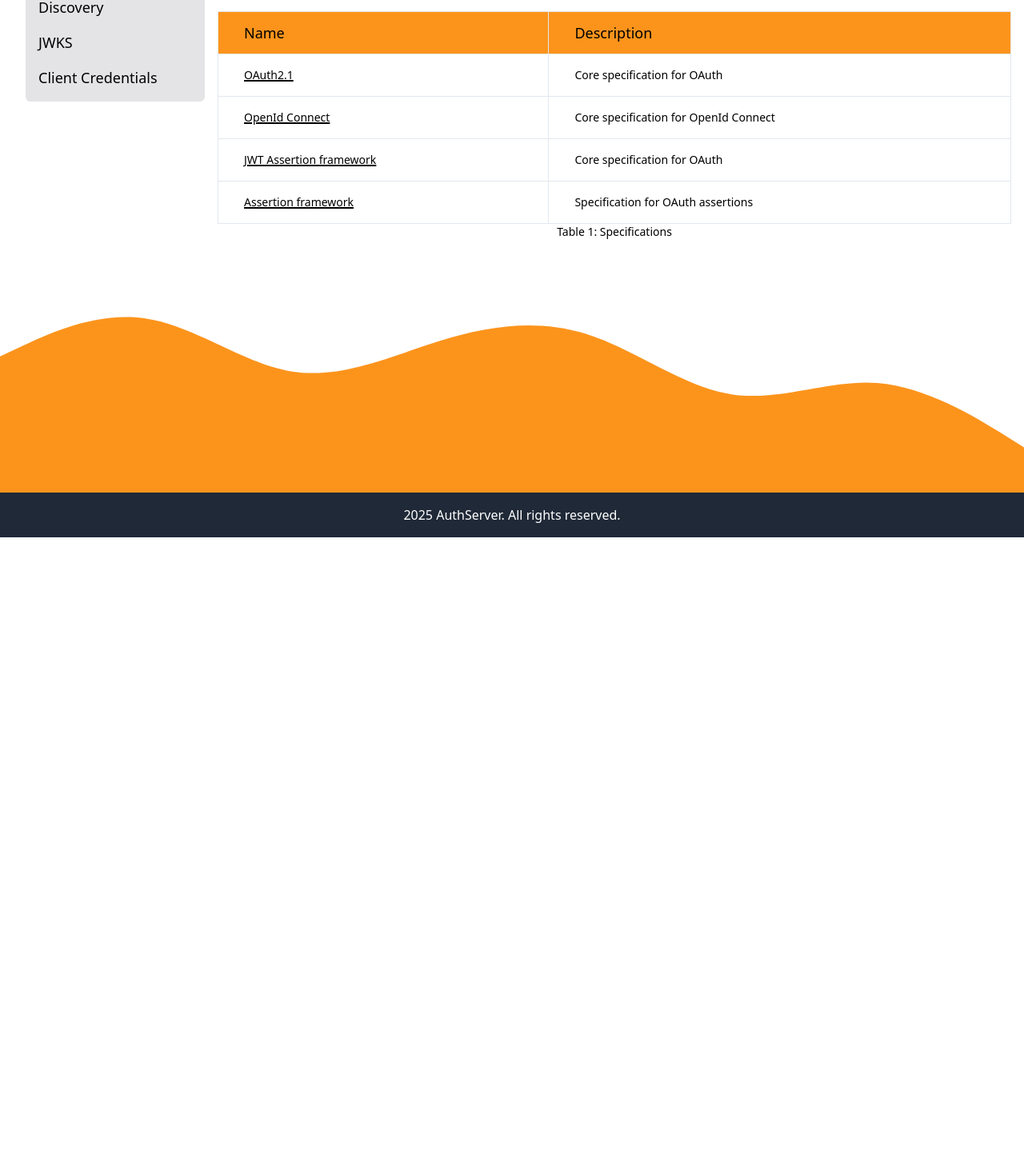
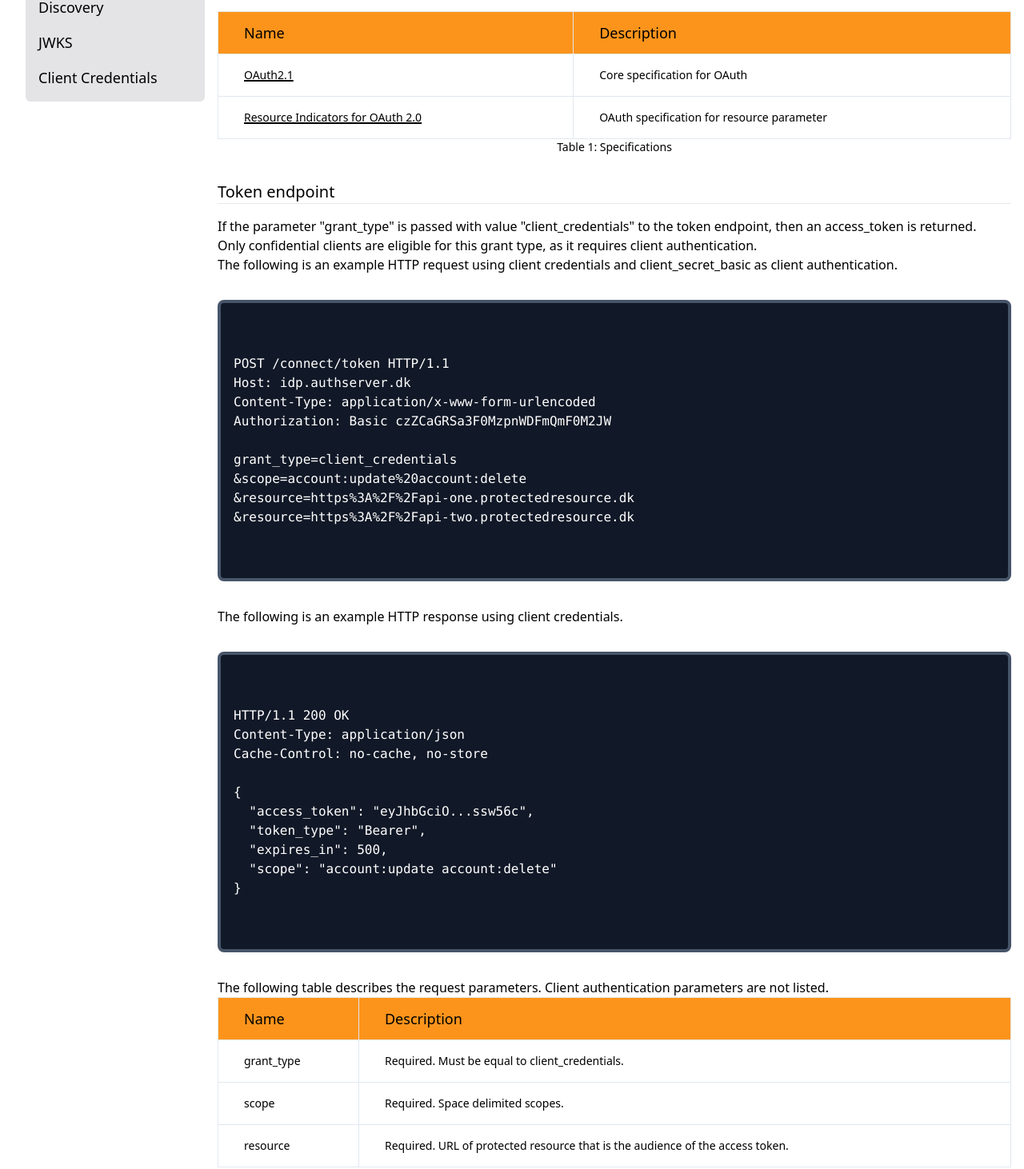
Before and after one commit to jokk-itu/authserver-framework, a SvelteKit app in the folder doc/: page /developer/client-credentials in a window 1280 px wide. Shown: the part 293-1755 px from the top of the page at 80% size. Before the commit the page ends 965 px from the top, so only its background shows below. Built offline with nearby package versions, Linux system fonts and the light colour scheme.

Commit message:
update: finalize client credentials page

```diff
--- a/doc/src/routes/developer/client-credentials/+page.svelte
+++ b/doc/src/routes/developer/client-credentials/+page.svelte
@@ -1,6 +1,5 @@
 <script lang="ts">
     import CodeBlock from "../../../components/CodeBlock.svelte";
-    import InformationBanner from "../../../components/InformationBanner.svelte";
     import PageTitle from "../../../components/PageTitle.svelte";
     import Section from "../../../components/Section.svelte";
     import Table from "../../../components/Table.svelte";
@@ -9,16 +8,66 @@
     let specificationHeaders: string[] = ["Name", "Description"];
     let specificationRows: RowCellDefinition[][] = [
         [ new RowCellDefinition("OAuth2.1", "https://datatracker.ietf.org/doc/draft-ietf-oauth-v2-1/"), new RowCellDefinition("Core specification for OAuth") ],
-        [ new RowCellDefinition("OpenId Connect", "https://openid.net/specs/openid-connect-core-1_0.html"), new RowCellDefinition("Core specification for OpenId Connect") ],
-        [ new RowCellDefinition("JWT Assertion framework", "https://datatracker.ietf.org/doc/rfc7523/"), new RowCellDefinition("Core specification for OAuth") ],
-        [ new RowCellDefinition("Assertion framework", "https://datatracker.ietf.org/doc/rfc7521/"), new RowCellDefinition("Specification for OAuth assertions") ],
+        [ new RowCellDefinition("Resource Indicators for OAuth 2.0", "https://datatracker.ietf.org/doc/rfc8707/"), new RowCellDefinition("OAuth specification for resource parameter") ]
+    ];
+
+    let requestHeaders: string[] = ["Name", "Description"];
+    let requestRows: RowCellDefinition[][] = [
+        [ new RowCellDefinition("grant_type"), new RowCellDefinition("Required. Must be equal to client_credentials.") ],
+        [ new RowCellDefinition("scope"), new RowCellDefinition("Required. Space delimited scopes.") ],
+        [ new RowCellDefinition("resource"), new RowCellDefinition("Required. URL of protected resource that is the audience of the access token.") ]
+    ];
+
+    let responseHeaders: string[] = ["Name", "Description"];
+    let responseRows: RowCellDefinition[][] = [
+        [ new RowCellDefinition("access_token"), new RowCellDefinition("The access token.") ],
+        [ new RowCellDefinition("token_type"), new RowCellDefinition("The schema used in the Authorization HTTP header with the token, when requesting protected resources.") ],
+        [ new RowCellDefinition("expires_in"), new RowCellDefinition("The amount of seconds until the token expires, from the issued time.") ],
+        [ new RowCellDefinition("scope"), new RowCellDefinition("The scope the token is authorized for. It is equal to the request parameter.") ]
     ];
 </script>
 
 <PageTitle title="Client Credentials" />
 <Section title="Introduction">
-    <p>TODO</p>
+    <p>The grant type "client credentials" is used at the token endpoint, in exchange for an access_token.</p>
 </Section>
 <Section title="Specifications">
     <Table title="Specifications" tableNumber={1} headers={specificationHeaders} rowCellDefinitions={specificationRows} />
 </Section>
+<Section title="Token endpoint">
+    <p>If the parameter "grant_type" is passed with value "client_credentials" to the token endpoint, then an access_token is returned.</p>
+    <p>Only confidential clients are eligible for this grant type, as it requires client authentication.</p>
+    <p>The following is an example HTTP request using client credentials and client_secret_basic as client authentication.</p>
+    <CodeBlock>
+        {`
+POST /connect/token HTTP/1.1
+Host: idp.authserver.dk
+Content-Type: application/x-www-form-urlencoded
+Authorization: Basic czZCaGRSa3F0MzpnWDFmQmF0M2JW
+
+grant_type=client_credentials
+&scope=account:update%20account:delete
+&resource=https%3A%2F%2Fapi-one.protectedresource.dk
+&resource=https%3A%2F%2Fapi-two.protectedresource.dk
+        `}
+    </CodeBlock>
+    <p>The following is an example HTTP response using client credentials.</p>
+    <CodeBlock>
+        {`
+HTTP/1.1 200 OK
+Content-Type: application/json
+Cache-Control: no-cache, no-store
+
+{
+  "access_token": "eyJhbGciO...ssw56c",
+  "token_type": "Bearer",
+  "expires_in": 500,
+  "scope": "account:update account:delete"
+}
+        `}
+    </CodeBlock>
+    <p>The following table describes the request parameters. Client authentication parameters are not listed.</p>
+    <Table title="Request parameters" tableNumber={1} headers={requestHeaders} rowCellDefinitions={requestRows} />
+    <p>The following table describes the response parameters.</p>
+    <Table title="Response parameters" tableNumber={2} headers={responseHeaders} rowCellDefinitions={responseRows} />
+</Section>
```
